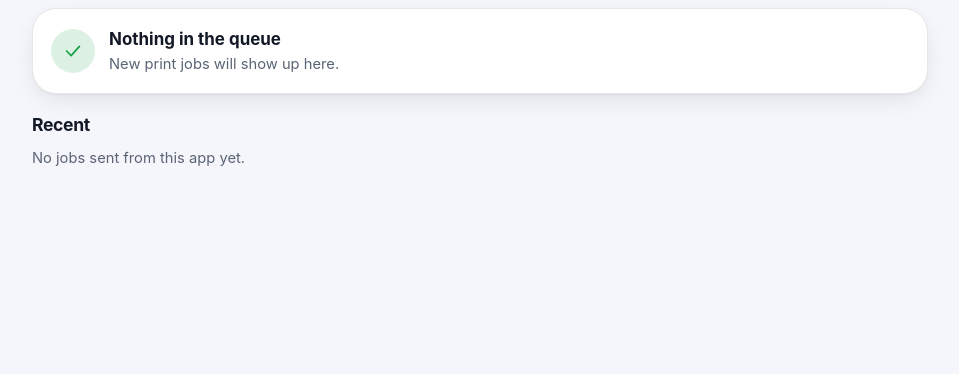
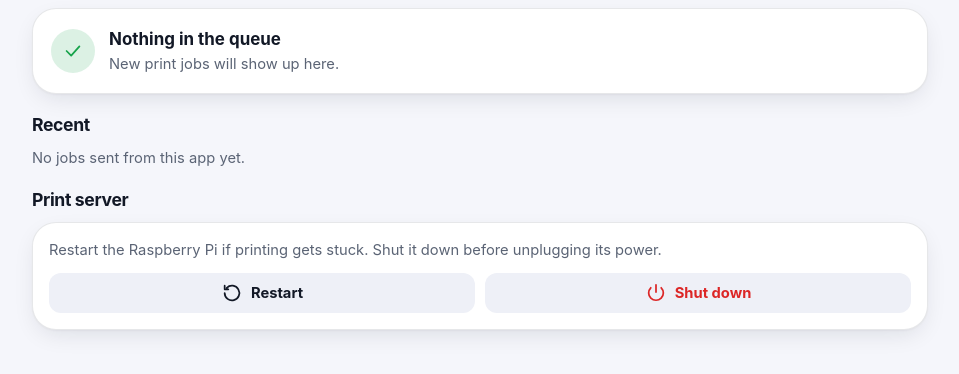
Before and after one commit to msaurabh50702/print-server, a Flask app: page /queue in a window 1280 px wide. Shown: the part 189-563 px from the top of the page, without its empty margins (160-1119 px from the left). Run offline with Flask 3, Linux system fonts and the light colour scheme; parts of the project's set-up code (start-up, migrations or seed data) failed here and were passed over.

Commit message:
Add Restart and Shut down buttons for the Pi
The Pi has no power button, so the Print queue page gets a Print server
card with Restart and Shut down (each asks for confirmation).
install.sh adds a sudoers rule allowing the service user to run only
systemctl reboot/poweroff; the API reports when the rule is missing and
does nothing in test mode. README documents the buttons and an optional
GPIO 3 hardware button.

```diff
--- a/printserver/app.py
+++ b/printserver/app.py
@@ -11,7 +11,7 @@ from flask import (Flask, abort, jsonify, make_response, redirect, render_templa
                    send_file, send_from_directory, url_for)
 from werkzeug.utils import secure_filename
 
-from . import documents, photos, printing
+from . import documents, photos, printing, system
 from .history import JobHistory
 from .config import Config
 
@@ -235,6 +235,13 @@ def create_app(config=None):
             raise printing.PrintError("Test mode: jobs are saved as PDFs, nothing to cancel")
         printing.cancel_job(job_id)
         history.mark_cancelled(job_id)
+        return jsonify(ok=True)
+
+    @app.post("/api/system/<action>")
+    def system_power(action):
+        if action not in system.POWER_ACTIONS:
+            abort(404)
+        system.power(action, app.config["DRY_RUN"])
         return jsonify(ok=True)
 
     def compose_photo_request():
--- a/printserver/static/css/style.css
+++ b/printserver/static/css/style.css
@@ -633,6 +633,11 @@ code { font-size: .9em; padding: 1px 5px; border-radius: 5px; background: var(--
 .status.warn { color: var(--warn); }
 
 /* Printers panel on the queue page */
+.power-card { display: grid; gap: 12px; padding: 16px; }
+.power-card .hint { margin: 0; }
+.power-actions { display: flex; gap: 10px; flex-wrap: wrap; }
+.power-actions .btn { flex: 1; min-width: 130px; }
+.btn.danger { color: var(--danger); }
 .printer-panel { display: grid; gap: 10px; grid-template-columns: repeat(auto-fit, minmax(min(100%, 280px), 1fr)); }
 .printer-card { padding: 14px 16px; display: grid; gap: 10px; }
 .printer-head { display: flex; align-items: center; justify-content: space-between; gap: 10px; }
--- a/printserver/static/js/queue.js
+++ b/printserver/static/js/queue.js
@@ -148,6 +148,33 @@
     if (!printers.length) panel.innerHTML = '<p class="hint">No printers set up yet.</p>';
   }
 
+  /* ---------- restart / shut down the Pi ---------- */
+  const POWER = {
+    restart: {
+      ask: "Restart the print server? Printing will be unavailable for about a minute.",
+      done: "Restarting… the app will be back in about a minute.",
+    },
+    shutdown: {
+      ask: "Shut down the print server? You'll need to unplug and plug in its power to turn it on again.",
+      done: "Shutting down. Unplug the power once the green light stops flashing (about 20 seconds).",
+    },
+  };
+  for (const button of document.querySelectorAll("[data-power]")) {
+    button.addEventListener("click", async () => {
+      const action = POWER[button.dataset.power];
+      if (!confirm(action.ask)) return;
+      setBusy(button, true);
+      try {
+        const res = await fetch(`/api/system/${button.dataset.power}`, { method: "POST" });
+        if (!res.ok) throw new Error(await readError(res));
+        toast(action.done, "success");
+      } catch (err) {
+        toast(err.message, "error");
+        setBusy(button, false);
+      }
+    });
+  }
+
   renderPrinters(overviewData);
   document.addEventListener("overview", (e) => renderPrinters(e.detail));
 
--- /dev/null
+++ b/printserver/system.py
@@ -0,0 +1,37 @@
+"""Restart or shut down the Pi from the web app.
+
+The service runs as an ordinary user, so install.sh adds a sudoers rule that
+allows exactly these two commands without a password.
+"""
+import subprocess
+import threading
+
+from .printing import PrintError
+
+SYSTEMCTL = "/usr/bin/systemctl"
+POWER_ACTIONS = {"restart": "reboot", "shutdown": "poweroff"}
+DELAY_SECONDS = 1.5      # long enough for the reply to reach the phone first
+
+
+def _allowed(verb):
+    try:
+        result = subprocess.run(["sudo", "-n", "-l", SYSTEMCTL, verb],
+                                capture_output=True, timeout=5)
+    except (FileNotFoundError, subprocess.TimeoutExpired):
+        return False
+    return result.returncode == 0
+
+
+def power(action, dry_run=False):
+    """Schedule a restart or shutdown; raises PrintError if it isn't possible."""
+    verb = POWER_ACTIONS.get(action)
+    if not verb:
+        raise PrintError("Unknown action")
+    if dry_run:
+        raise PrintError("Test mode: the computer is not restarted or shut down")
+    if not _allowed(verb):
+        raise PrintError("Not allowed yet: run ./install.sh again on the Pi")
+    timer = threading.Timer(DELAY_SECONDS, subprocess.run,
+                            args=(["sudo", "-n", SYSTEMCTL, verb],))
+    timer.daemon = True
+    timer.start()
--- a/printserver/templates/icons.html
+++ b/printserver/templates/icons.html
@@ -27,6 +27,7 @@
   "center": '<path d="M12 3v4M12 17v4M3 12h4M17 12h4"/><rect x="8" y="8" width="8" height="8" rx="1.5"/>',
   "expand": '<path d="M4 9V4h5M20 9V4h-5M4 15v5h5M20 15v5h-5"/>',
   "edit": '<path d="M4 20h4L19 9l-4-4L4 16z"/><path d="M13 7l4 4"/>',
+  "power": '<path d="M12 3v8"/><path d="M6.3 6.3a8 8 0 1 0 11.4 0"/>',
   "open": '<path d="M14 4h6v6M20 4l-9 9M18 14v5a1 1 0 0 1-1 1H5a1 1 0 0 1-1-1V7a1 1 0 0 1 1-1h5"/>',
 } -%}
 {% macro icon(name, cls="icon") -%}
--- a/printserver/templates/queue.html
+++ b/printserver/templates/queue.html
@@ -19,6 +19,15 @@
   <h2 class="section-title queue-title">Recent</h2>
   <ul id="recent-list" class="job-list"></ul>
   <p id="recent-empty" class="hint" hidden>No jobs sent from this app yet.</p>
+
+  <h2 class="section-title queue-title">Print server</h2>
+  <div class="card power-card">
+    <p class="hint">Restart the Raspberry Pi if printing gets stuck. Shut it down before unplugging its power.</p>
+    <div class="power-actions">
+      <button class="btn ghost small" type="button" data-power="restart">{{ icon("reset") }}<span>Restart</span></button>
+      <button class="btn ghost small danger" type="button" data-power="shutdown">{{ icon("power") }}<span>Shut down</span></button>
+    </div>
+  </div>
 </section>
 
 <template id="job-item">
```
Also changed, not shown: tests/test_app.py (+30 -0 lines), README.md, 1 other file.
